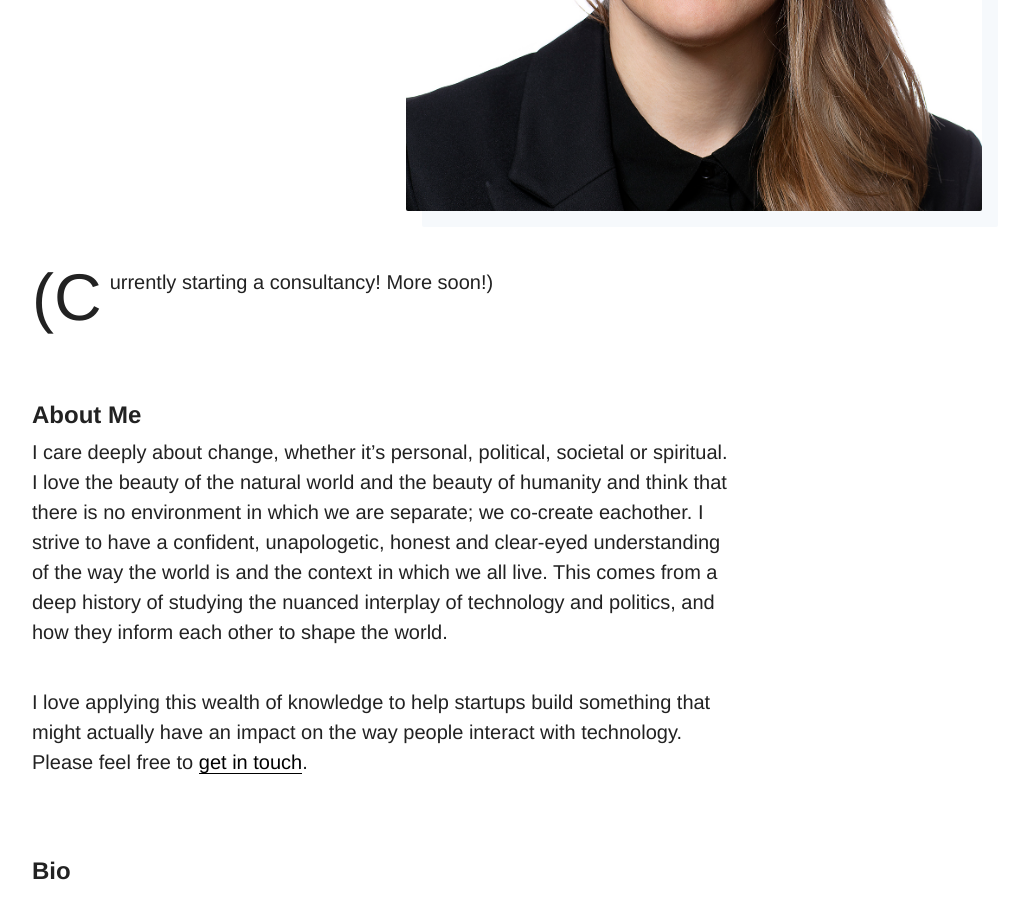
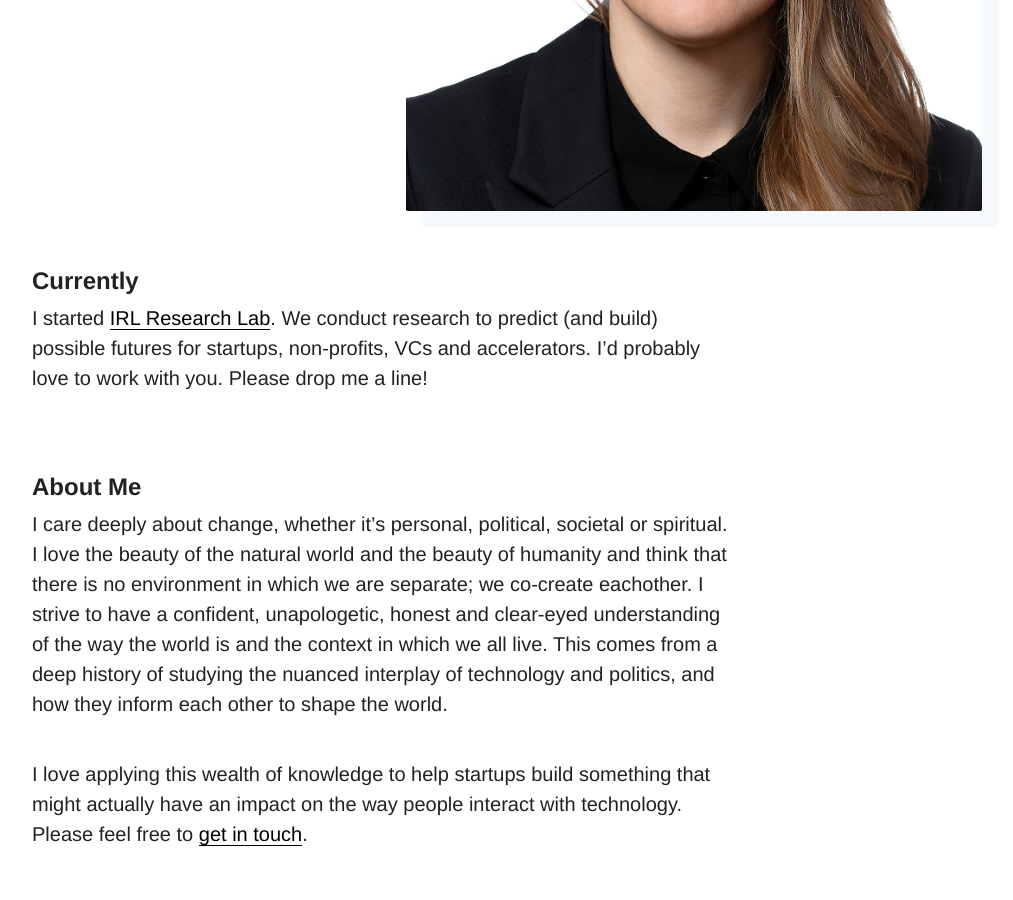
Before and after one commit to allisonburtch/allisonburtch.github.io, a Jekyll site: the page built from _pages/about.md, in a window 1280 px wide and 900 px high, scrolled down 469 px. Shown: the whole window, without its empty margins (258-1271 px from the left). Built offline with Jekyll 4.4.1, drawn with Linux system fonts in a browser that asks for light colours; some web fonts are replaced.

Commit message:
updated about page

```diff
--- a/_pages/about.md
+++ b/_pages/about.md
@@ -4,7 +4,9 @@
 image: '/images/pages/allison-burtch.jpg'
 ---
 
-(Currently starting a consultancy! More soon!)
+### Currently
+
+I started [IRL Research Lab](https://irlresear.ch/). We conduct research to predict (and build) possible futures for startups, non-profits, VCs and accelerators. I'd probably love to work with you. Please drop me a line!
 
 ### About Me
 
```
Also changed, not shown: _pages/press.md (+0 -1 lines).
